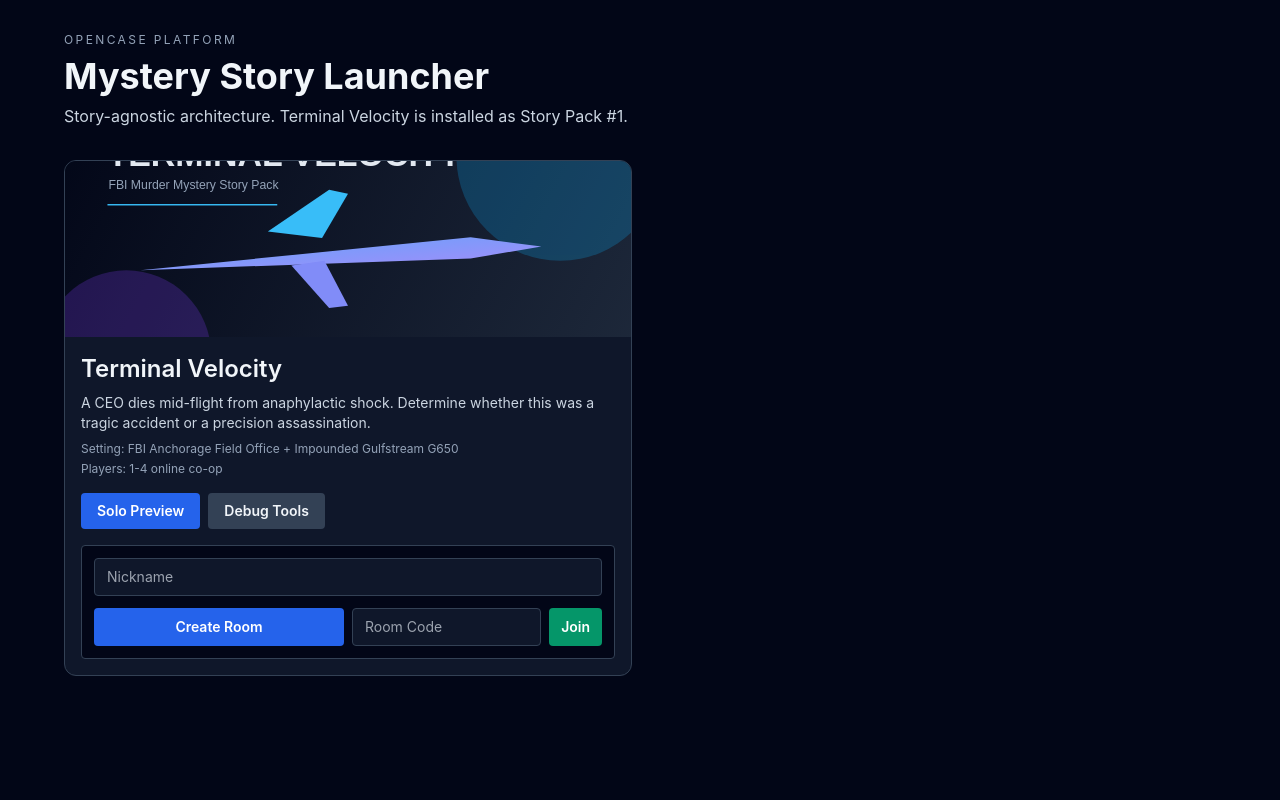
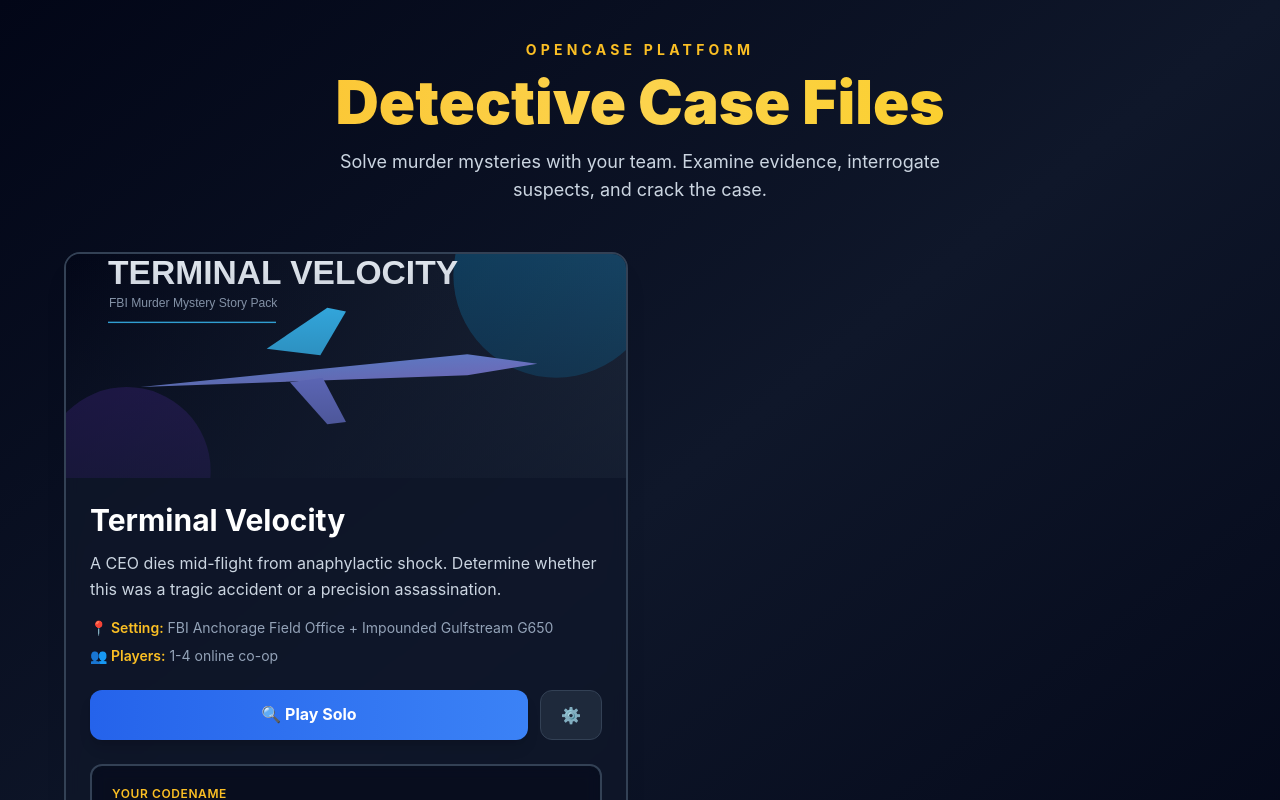
Before and after one commit to notiat/mysterygame, a Next.js app: page / in a window 1280 px wide. Shown: the top 800 px of the page. Built offline with nearby package versions, Linux system fonts and the light colour scheme.

Commit message:
feat: improve homepage design - better story cards, gradient text, improved forms

```diff
--- a/src/app/page.tsx
+++ b/src/app/page.tsx
@@ -7,29 +7,57 @@
   const stories = await loadStories();
 
   return (
-    <main className="min-h-screen bg-slate-950 p-8 text-slate-100">
+    <main className="min-h-screen bg-gradient-to-br from-slate-950 via-slate-900 to-slate-950 p-6 md:p-10 text-slate-100">
       <div className="mx-auto max-w-6xl">
-        <p className="mb-2 text-xs uppercase tracking-[0.2em] text-slate-400">OpenCase Platform</p>
-        <h1 className="text-4xl font-bold">Mystery Story Launcher</h1>
-        <p className="mt-2 text-slate-300">
-          Story-agnostic architecture. Terminal Velocity is installed as Story Pack #1.
-        </p>
+        <div className="text-center mb-10">
+          <p className="mb-3 text-sm uppercase tracking-[0.3em] text-amber-400 font-bold">OpenCase Platform</p>
+          <h1 className="text-5xl md:text-6xl font-black bg-gradient-to-r from-amber-400 via-amber-300 to-yellow-400 bg-clip-text text-transparent mb-4">
+            Detective Case Files
+          </h1>
+          <p className="mt-3 text-lg text-slate-300 max-w-2xl mx-auto">
+            Solve murder mysteries with your team. Examine evidence, interrogate suspects, and crack the case.
+          </p>
+        </div>
 
-        <div className="mt-8 grid grid-cols-1 gap-4 md:grid-cols-2">
+        <div className="mt-12 grid grid-cols-1 gap-6 md:grid-cols-2">
           {stories.map((story) => (
-            <article key={story.id} className="overflow-hidden rounded-xl border border-slate-700 bg-slate-900">
-              <Image src={story.meta.thumbnail} alt={story.name} width={1200} height={630} className="h-44 w-full object-cover" />
-              <div className="p-4">
-                <h2 className="text-2xl font-semibold">{story.name}</h2>
-                <p className="mt-2 text-sm text-slate-300">{story.meta.description}</p>
-                <p className="mt-2 text-xs text-slate-400">Setting: {story.meta.setting}</p>
-                <p className="mt-1 text-xs text-slate-400">Players: {story.meta.playerCount}</p>
-                <div className="mt-4 flex gap-2">
-                  <Link href={`/game/${story.id}`} className="rounded bg-blue-600 px-4 py-2 text-sm font-semibold text-white">
-                    Solo Preview
+            <article
+              key={story.id}
+              className="group overflow-hidden rounded-2xl border-2 border-slate-700 bg-slate-900/80 backdrop-blur hover:border-amber-500/50 transition-all duration-300 shadow-xl hover:shadow-2xl hover:shadow-amber-500/20"
+            >
+              <div className="relative overflow-hidden">
+                <Image
+                  src={story.meta.thumbnail}
+                  alt={story.name}
+                  width={1200}
+                  height={630}
+                  className="h-56 w-full object-cover group-hover:scale-105 transition-transform duration-300"
+                />
+                <div className="absolute inset-0 bg-gradient-to-t from-slate-900 to-transparent opacity-60"></div>
+              </div>
+              <div className="p-6">
+                <h2 className="text-3xl font-bold text-white mb-3">{story.name}</h2>
+                <p className="mt-2 text-base text-slate-300 leading-relaxed">{story.meta.description}</p>
+                <div className="mt-4 space-y-2">
+                  <p className="text-sm text-slate-400">
+                    <span className="text-amber-400 font-semibold">📍 Setting:</span> {story.meta.setting}
+                  </p>
+                  <p className="text-sm text-slate-400">
+                    <span className="text-amber-400 font-semibold">👥 Players:</span> {story.meta.playerCount}
+                  </p>
+                </div>
+                <div className="mt-6 flex gap-3">
+                  <Link
+                    href={`/game/${story.id}`}
+                    className="flex-1 text-center rounded-xl bg-gradient-to-r from-blue-600 to-blue-500 px-5 py-3 text-base font-bold text-white hover:from-blue-500 hover:to-blue-400 transition-all shadow-lg hover:shadow-blue-500/50"
+                  >
+                    🔍 Play Solo
                   </Link>
-                  <Link href="/debug" className="rounded bg-slate-700 px-4 py-2 text-sm font-semibold text-slate-100">
-                    Debug Tools
+                  <Link
+                    href="/debug"
+                    className="rounded-xl bg-slate-800 hover:bg-slate-700 px-5 py-3 text-base font-bold text-slate-100 hover:text-white transition-colors border border-slate-700"
+                  >
+                    ⚙️
                   </Link>
                 </div>
                 <StoryLauncherForm storyId={story.id} />
--- a/src/components/game/StoryLauncherForm.tsx
+++ b/src/components/game/StoryLauncherForm.tsx
@@ -17,32 +17,35 @@
   const [joinCode, setJoinCode] = useState('');
 
   return (
-    <div className="mt-4 space-y-3 rounded border border-slate-700 bg-slate-950 p-3">
-      <input
-        aria-label="Nickname"
-        value={nickname}
-        onChange={(event) => setNickname(event.target.value)}
-        placeholder="Nickname"
-        className="w-full rounded border border-slate-700 bg-slate-900 px-3 py-2 text-sm"
-      />
-      <div className="grid grid-cols-1 gap-2 md:grid-cols-2">
+    <div className="mt-6 space-y-4 rounded-xl border-2 border-slate-700 bg-slate-950/50 backdrop-blur p-5">
+      <div>
+        <label className="block text-xs font-semibold text-amber-400 mb-2 uppercase tracking-wider">Your Codename</label>
+        <input
+          aria-label="Nickname"
+          value={nickname}
+          onChange={(event) => setNickname(event.target.value)}
+          placeholder="Enter nickname..."
+          className="w-full rounded-lg border-2 border-slate-700 bg-slate-900 px-4 py-3 text-base focus:border-amber-500 focus:outline-none transition-colors"
+        />
+      </div>
+      <div className="grid grid-cols-1 gap-3 md:grid-cols-2">
         <button
           onClick={() => {
             const code = randomCode();
             const nick = nickname.trim() || 'HostAgent';
             router.push(`/room/${code}?story=${storyId}&nick=${encodeURIComponent(nick)}&host=1`);
           }}
-          className="rounded bg-blue-600 px-3 py-2 text-sm font-semibold text-white"
+          className="rounded-xl bg-gradient-to-r from-blue-600 to-blue-500 px-4 py-3 text-base font-bold text-white hover:from-blue-500 hover:to-blue-400 transition-all shadow-lg hover:shadow-blue-500/50 min-h-[48px]"
         >
-          Create Room
+          🎮 Create Room
         </button>
         <div className="flex gap-2">
           <input
             aria-label="Room code"
             value={joinCode}
             onChange={(event) => setJoinCode(event.target.value.toUpperCase())}
-            placeholder="Room Code"
-            className="w-full rounded border border-slate-700 bg-slate-900 px-3 py-2 text-sm"
+            placeholder="CODE"
+            className="w-full rounded-lg border-2 border-slate-700 bg-slate-900 px-3 py-3 text-base text-center font-mono uppercase focus:border-emerald-500 focus:outline-none transition-colors"
           />
           <button
             onClick={() => {
@@ -50,9 +53,9 @@
               if (!joinCode.trim()) return;
               router.push(`/room/${joinCode.trim()}?story=${storyId}&nick=${encodeURIComponent(nick)}&host=0`);
             }}
-            className="rounded bg-emerald-600 px-3 py-2 text-sm font-semibold text-white"
+            className="rounded-xl bg-gradient-to-r from-emerald-600 to-emerald-500 px-4 py-3 text-base font-bold text-white hover:from-emerald-500 hover:to-emerald-400 transition-all shadow-lg hover:shadow-emerald-500/50 min-h-[48px] whitespace-nowrap"
           >
-            Join
+            🚪 Join
           </button>
         </div>
       </div>
```
